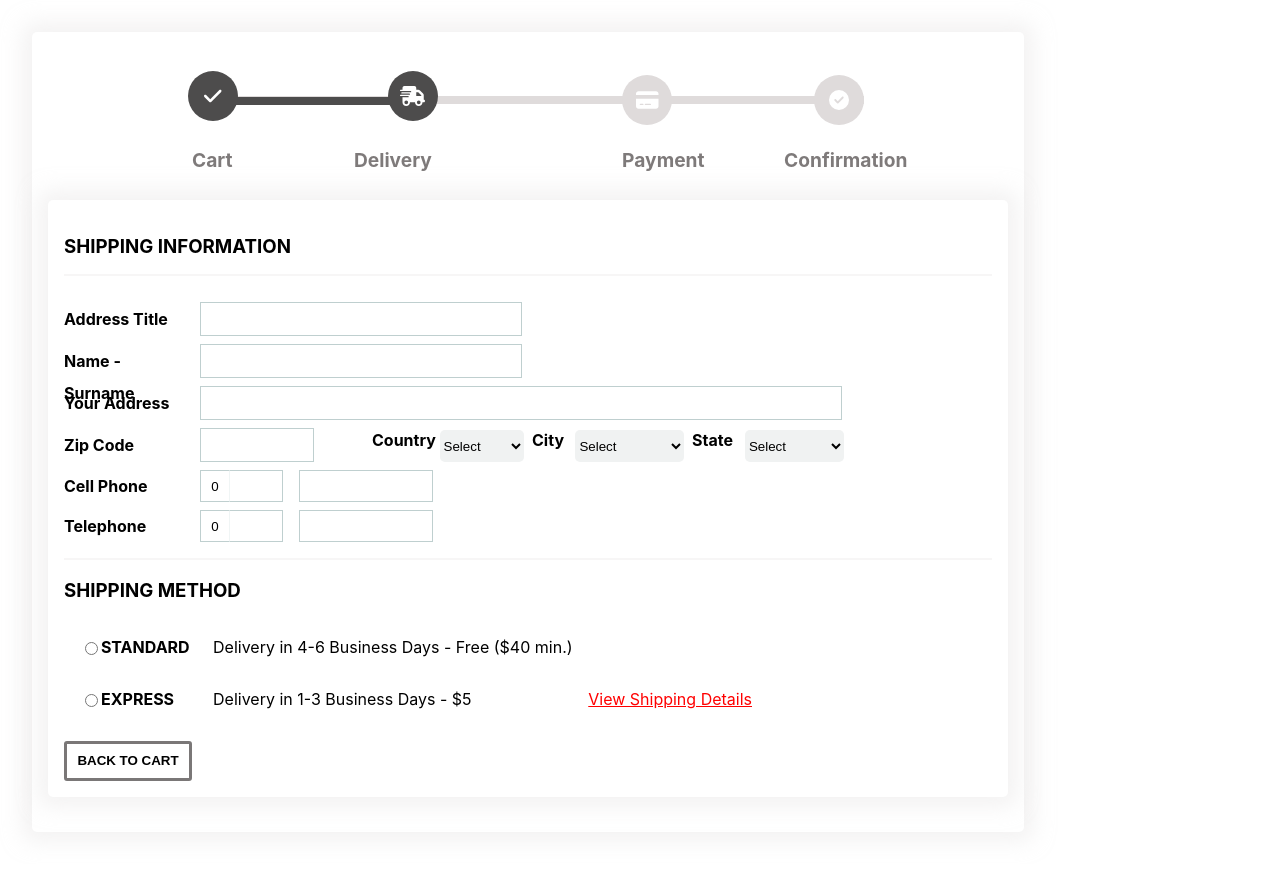
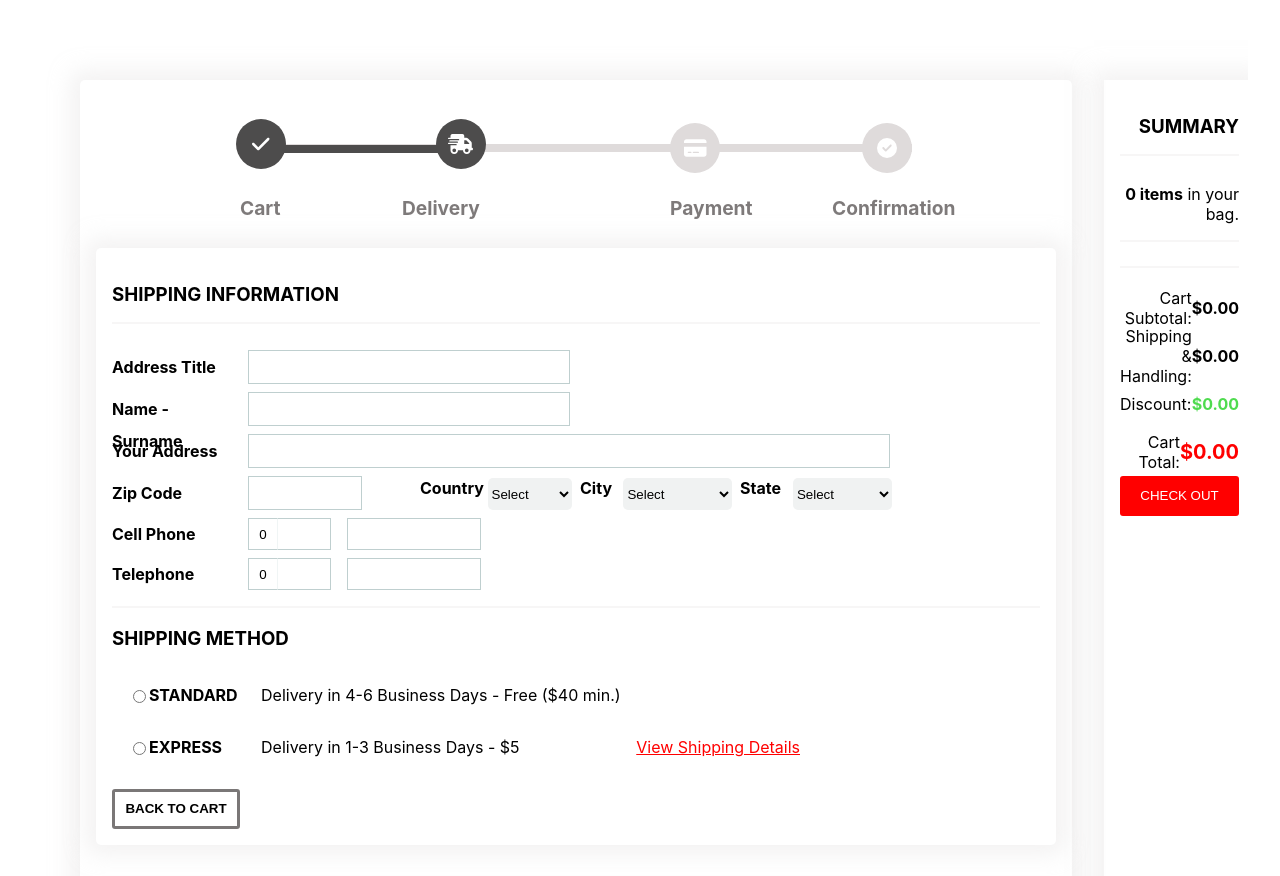
Before and after one commit to gvfullstack/ECommerceSite, a React (Create React App) app: page / in a window 1280 px wide. Both pictures are taken after a click on the button "CHECKOUT". Shown: the top 876 px of the page. Built offline with nearby package versions, Linux system fonts and the light colour scheme.

Commit message:
completed shipping page less checkout button.

```diff
--- a/src/CartComponents/CartPage.jsx
+++ b/src/CartComponents/CartPage.jsx
@@ -9,7 +9,7 @@ class CartPage extends React.Component{
         super(props)
         this.state = {
             discountCode: "HAPPYCAMPER",
-            discountPercentage: 0.25,
+            discountPercentage: -0.25,
             discountCodeEnabled: false,
             cartItems : [
                 {key: "CP1",
@@ -59,7 +59,8 @@ class CartPage extends React.Component{
                     ],
 
             checkOutButtonDisabled: true,
-            userPromoCode: ""
+            userPromoCode: "",
+            cartCount: 0
         }
     }
 
@@ -67,9 +68,10 @@ class CartPage extends React.Component{
         this.resetLocalStorage("cartItems")
         this.resetLocalStorage("cartFields")
         this.resetLocalStorage("checkOutButtonDisabled")
+        this.resetLocalStorage("cartCount")
 
-        this.setState({
-            cartItems: this.state.cartItems.map((cartItem) => {
+
+        this.setState({cartItems: this.state.cartItems.map((cartItem) => {
             if(key === cartItem.key){
                 return {...cartItem, cartItemTotalPrice: total, cartItemQuantity: quantity, totalShippingCost: shipping}
             }
@@ -83,13 +85,17 @@ class CartPage extends React.Component{
         const CP4Map = this.state.cartItems.reduce((acc, cartItem) => {return parseFloat(acc) + parseFloat(cartItem.cartItemTotalPrice)}, 0)
         const CP5Map = this.state.cartItems.reduce((acc, cartItem) => {return parseFloat(acc) + parseFloat(cartItem.totalShippingCost)}, 0)
         const CP6Map = CP4Map * (this.state.discountCodeEnabled ? this.state.discountPercentage : 0)
-        const CP7 = (CP4Map + CP5Map - CP6Map).toFixed(2)
+        const CP7 = (CP4Map + CP5Map + CP6Map).toFixed(2)
+        const cartCount = this.state.cartItems.reduce((acc, cartItem) => {return parseInt(acc) + parseInt(cartItem.cartItemQuantity)}, 0)
+        console.log("cartCount", cartCount)
 
         const cartFieldValues = [{CP4:CP4Map.toFixed(2)}, {CP5:CP5Map.toFixed(2)}, {CP6:CP6Map.toFixed(2)}, {CP7:CP7}]
 
         const checkOutButtonStatus = CP4Map > 0 ? false : true
 
-        this.setState({...this.state, checkOutButtonDisabled: checkOutButtonStatus,
+        this.setState({...this.state,
+            cartCount: cartCount,
+            checkOutButtonDisabled: checkOutButtonStatus,
             cartFields: this.state.cartFields.map((cartField) => {
                 for(let i = 0; i < cartFieldValues.length; i++){
                     if(cartField.key === Object.keys(cartFieldValues[i])[0]){
@@ -103,8 +109,6 @@ class CartPage extends React.Component{
         }
 
     resetCartValues = (key) => {
-
-
         this.setState({cartItems: this.state.cartItems.map((cartItem) => {
             if(key === cartItem.key){
             return {...cartItem, cartItemTotalPrice: 0, cartItemQuantity: 0, totalShippingCost: 0}}
@@ -138,17 +142,10 @@ class CartPage extends React.Component{
             localStorage.setItem(key, JSON.stringify(value))
         }
 
-        let cartItems = this.state.cartItems
-        let cartFields = this.state.cartFields
-        let checkOutButtonDisabled = this.state.checkOutButtonDisabled
-
-        saveToLocalStorage("cartItems", cartItems)
-        saveToLocalStorage("cartFields", cartFields)
-        saveToLocalStorage("checkOutButtonDisabled", checkOutButtonDisabled)
-
-        console.log(JSON.parse(localStorage.getItem("cartFields")))
-        console.log(JSON.parse(localStorage.getItem("cartItems")))
-        console.log("checkOutButtonDisabled", JSON.parse(localStorage.getItem("checkOutButtonDisabled")))
+        saveToLocalStorage("cartItems", this.state.cartItems)
+        saveToLocalStorage("cartFields", this.state.cartFields)
+        saveToLocalStorage("checkOutButtonDisabled", this.state.checkOutButtonDisabled)
+        saveToLocalStorage("cartCount", this.state.cartCount)
 
     }
 
@@ -166,8 +163,14 @@ class CartPage extends React.Component{
         let checkOutButtonDisabledData = JSON.parse(localStorage.getItem("checkOutButtonDisabled")) ?
             true : false
 
-        this.setState({...this.state, checkOutButtonDisabled: checkOutButtonDisabledData, cartItems: cartItemData, cartFields: cartFieldsData})
+        let cartCountData = JSON.parse(localStorage.getItem("cartCount")) ?
+            JSON.parse(localStorage.getItem("cartCount")) : 0
 
+        this.setState({...this.state,
+            checkOutButtonDisabled: checkOutButtonDisabledData,
+            cartItems: cartItemData,
+            cartFields: cartFieldsData,
+            cartCount: cartCountData})
         }
 
 
--- /dev/null
+++ b/src/ShippingComponents/ShippingCartSummary.jsx
@@ -0,0 +1,27 @@
+import React from "react";
+
+
+class ShippingCartSummary extends React.Component{
+
+    render(){
+        return(
+        <div className="cartSummaryItemDiv">
+            <div className="cartSummaryImgDiv">
+                <img src={this.props.image} alt="" />
+            </div>
+            <div className="summaryDetailsSectionDiv">
+                <div className="cartSummaryItemTitleDiv">
+                    <strong>{this.props.title}</strong>
+                </div>
+                <p>Color: {this.props.color}</p>
+                <p>Size: {this.props.size}</p>
+                <p>Qty: {this.props.quantity}</p>
+                <p id ="summaryPrice">${this.props.price}</p>
+            </div>
+        </div>
+        )
+    }
+}
+
+
+export default ShippingCartSummary;
--- a/src/ShippingComponents/ShippingInfoDropdown.jsx
+++ b/src/ShippingComponents/ShippingInfoDropdown.jsx
@@ -2,10 +2,7 @@ import React from "react";
 
 
 class ShippingInfoDropdown extends React.Component{
-    constructor(props){
-        super(props);
 
-    }
     updateValue = (event) =>{
         this.props.onChange(event.target.value, this.props.index)
     }
--- a/src/ShippingComponents/ShippingPage.css
+++ b/src/ShippingComponents/ShippingPage.css
@@ -16,8 +16,14 @@
     border-radius: 5px;
     padding: 1rem;
     width: 60rem;
-    height: 48rem;
+    height: 58rem;
     box-shadow: 0 0 20px 10px rgba(234, 232, 232, 0.5);
+
+}
+
+.inputShippingContainer{
+    display: flex;
+    flex-direction: column;
 }
 
 .dropdownContainer{
@@ -254,3 +260,104 @@
     margin-bottom: 2rem;
     width: 50rem;
 }
+
+/* RIGHT PANEL */
+.shippingPageContainer{
+    display: flex;
+    flex-direction: row;
+    margin-top: 2rem;
+    margin-left: 2rem;
+    margin-right: 2rem;
+    margin-bottom: 2rem;
+    padding: 1rem;
+    overflow: auto;
+}
+
+.rightShippingPage{
+    display: flex;
+    text-align: right;
+    flex-direction: column;
+    margin-top: 2rem;
+    padding: 1rem;
+    width: 25rem;
+    height: 58rem;
+    box-shadow: 0 0 20px 10px rgba(234, 232, 232, 0.5);
+}
+
+.cartSummaryItemDiv{
+    display: flex;
+    margin-top: .25rem;
+    height: 7rem;
+}
+
+.cartSummaryImgDiv{
+    width: 13rem;
+    height: 15rem;
+    margin-right: 1rem;
+}
+
+.cartSummaryImgDiv img{
+    width: 100%;
+ }
+
+.summaryDetailsSectionDiv{
+    display: flex;
+    flex-direction: column;
+    width: 15rem;
+    height: 10rem;
+    margin-right: 1rem;
+    justify-content: flex-start;
+}
+
+.summaryDetailsSectionDiv p{
+    height: 1.5rem;
+    justify-content: left;
+    text-align: left;
+    margin: 1px 0 0 0 ;
+}
+
+#summaryPrice{
+    text-align: right;
+    font-weight: 700;
+    margin-top: -1rem;
+}
+
+.cartSummaryItemTitleDiv{
+    display: flex;
+    flex-direction: row;
+    justify-content: space-between;
+    margin-bottom: .25rem;
+}
+
+.subtotalShippingSummary{
+    display: flex;
+    flex-direction: row;
+    justify-content: space-between;
+    margin-top: 1rem;
+    margin-bottom: .5rem;
+    height: 2rem;
+    align-items: center;
+}
+
+.shippingCP6{
+    color: rgb(79, 219, 79)
+}
+
+
+.shippingCP7{
+    font-weight: 700;
+    color: red;
+    font-size: 1.25rem;
+}
+
+
+.summaryShippingCheckOutButton{
+    background-color: red;
+    color: white;
+    border: none;
+    border-radius: 3px;
+    width: 100%;
+    height: 2.5rem;
+    justify-self: center;
+    align-self: center;
+}
--- a/src/ShippingComponents/ShippingPage.jsx
+++ b/src/ShippingComponents/ShippingPage.jsx
@@ -5,6 +5,8 @@ import ShippingInfoDropdown from "../ShippingComponents/ShippingInfoDropdown";
 import "../ShippingComponents/ShippingPage.css"
 import ShippingRadios from "../ShippingComponents/ShippingRadios";
 import ShippingTelephoneFields from "../ShippingComponents/ShippingTelephoneFields";
+import ShippingCartSummary from "./ShippingCartSummary";
+import ShippingSummaryTotals from "./ShippingSummaryTotals";
 
 class ShippingPage extends React.Component{
     constructor(props){
@@ -102,6 +104,38 @@ class ShippingPage extends React.Component{
 }
 
     render(){
+        let cartSummaryTotals = JSON.parse(localStorage.getItem("cartFields")).map((item)=>
+
+            <ShippingSummaryTotals
+                fieldLabel = {item.fieldLabel}
+                fieldTotal = {item.fieldTotal}
+                index = {item.key}
+            />
+                // <div className="subtotalShippingSummary">
+                //     <p>{item.fieldLabel}:</p>
+                //     <strong className = {"shipping"+ item.key}>${item.fieldTotal}</strong>
+                // </div>
+
+            )
+
+
+
+        let cartSummaryItems = JSON.parse(localStorage.getItem("cartItems")).filter((item)=>
+            {return item.cartItemQuantity > 0}).map((item)=>{
+                return (
+
+                    <ShippingCartSummary
+                        image = {item.image}
+                        title = {item.cartItemTitle}
+                        color = {item.cartItemColor}
+                        size = {item.cartItemSize}
+                        quantity = {item.cartItemQuantity}
+                        price = {item.cartItemTotalPrice}
+                    />
+                )
+            })
+
+
         let inputFields = this.state.inputFieldsData.map((field) =>
              {return <ShippingInputFields
                     key = {field.key}
@@ -164,12 +198,15 @@ class ShippingPage extends React.Component{
         })
 
         return (
+            <div className="shippingPageContainer">
+
                 <div className = "leftShippingPage">
                     <ShippingStatusGraphic />
                     <div className="shippingInformation">
                         <h3>SHIPPING INFORMATION <hr className="Hr"/></h3>
-
+                            <div className="inputShippingContainer">
                                 {inputFields}
+                            </div>
 
                             <div className="dropdownContainer">
                                 {dropDownFields}
@@ -186,6 +223,7 @@ class ShippingPage extends React.Component{
                                         {shippingRadios}
                                     </div>
                             </div>
+
                             <div className="shippingLinkContainer">
                                 <a className = "shipDetailLink" href="">View Shipping Details</a>
                             </div>
@@ -194,7 +232,25 @@ class ShippingPage extends React.Component{
                                 <button className="backButton" onClick= {this.backToCart}>BACK TO CART</button>
                             </div>
 
+                    </div>
+                </div>
 
+                <div className="rightShippingPage">
+                    <h3>SUMMARY <hr className="Hr"/></h3>
+                    <div className="itemsInBagContainer">
+                        <strong>{JSON.parse(localStorage.getItem('cartCount'))} items</strong> in your bag.
+                        <hr className="Hr"/>
+                    </div>
+                    <div className="shippingSummaryCartItemDiv">
+                        {cartSummaryItems}
+                        <hr className="Hr"/>
+                    </div>
+                    <div className="shippingSummarySubTotalDiv">
+                        {cartSummaryTotals}
+                    </div>
+                    <div className="summaryShippingCheckOutButtonDiv">
+                        <button className="summaryShippingCheckOutButton">CHECK OUT</button>
+                    </div>
                 </div>
             </div>
         )
--- /dev/null
+++ b/src/ShippingComponents/ShippingSummaryTotals.jsx
@@ -0,0 +1,19 @@
+import React from "react";
+import "../ShippingComponents/ShippingPage.css"
+
+class ShippingSummaryTotals extends React.Component{
+    render(){
+        return(
+            <div >
+                <div className="subtotalShippingSummary">
+                    <p>{this.props.fieldLabel}:</p>
+                    <strong className = {"shipping"+ this.props.index}>${this.props.fieldTotal}</strong>
+                </div>
+            </div>
+        )
+    }
+
+}
+
+
+export default ShippingSummaryTotals;
--- a/src/ShippingComponents/ShippingTelephoneFields.jsx
+++ b/src/ShippingComponents/ShippingTelephoneFields.jsx
@@ -1,7 +1,6 @@
 import React from "react";
 import "./ShippingPage.css"
 
-let myFunctions = require("./shippingFieldsValidations.js")
 
 class ShippingTelephoneFields extends React.Component{
 
@@ -15,13 +14,10 @@ class ShippingTelephoneFields extends React.Component{
 
     handleValidations = (e)=>{
 
-        let countryCode = this.props.countryCode
-        let areaCode = this.props.areaCode
-        let phoneNumber = this.props.value
         let index = this.props.index
-        const phoneProperties = [{value: this.props.countryCode, regEx: /\d{1}?$/, error: "Country code must be 1 digits"},
-                                {value: this.props.areaCode, regEx: /\d{3}?$/, error: "Area code must be 3 digits"},
-                                {value: this.props.value, regEx: /\d{3}-\d{4}?$/, error: "Phone number must be 7 digits in format: xxx-xxxx"}
+        const phoneProperties = [{value: this.props.countryCode, regEx: /^\d{1}$/, error: "Country code must be 1 digits"},
+                                {value: this.props.areaCode, regEx: /^\d{3}?$/, error: "Area code must be 3 digits"},
+                                {value: this.props.value, regEx: /^\d{3}-\d{4}?$/, error: "Phone number must be 7 digits in format: xxx-xxxx"}
                                 ]
 
         let validationResults = phoneProperties.map((property)=>property.value.match(property.regEx) ? "" : property.error)
--- a/src/ShippingComponents/shippingFieldsValidations.js
+++ b/src/ShippingComponents/shippingFieldsValidations.js
@@ -1,12 +1,14 @@
+const addressValidation = (address) => address.match(/^[#.0-9a-zA-Z\s,-]+$/) ? "" : "No special characters allowed."
+
+const nameValidation = (fName) => fName.match(/^[a-zA-Z]+$/) ? "" : "No spaces, numbers, or special characters allowed."
+
 const phoneValidation = (SevenDigitNumber) => SevenDigitNumber.match(/\d{3}-\d{4}?$/) ? "" : "7 digit number should be in the format 123-4567."
 
 const phoneAreaCodeError = (areaCode) => areaCode.match(/\d{3}?$/) ? "" : "Please enter 3 digit area code. No alphanumeric characters allowed."
 
-
 const zipValidator = (zip) => zip.match(/^\d{5}?$/) ? "" : "Please enter a five digit zip code."
-
 
 const displayValidation = (message) => message.length > 0 ? true : false
 
 
-module.exports = {phoneValidation, displayValidation, zipValidator, phoneAreaCodeError}
+module.exports = {phoneValidation, displayValidation, zipValidator, phoneAreaCodeError, nameValidation, addressValidation}
```
Lines whose indentation alone changed are shown as unchanged.
